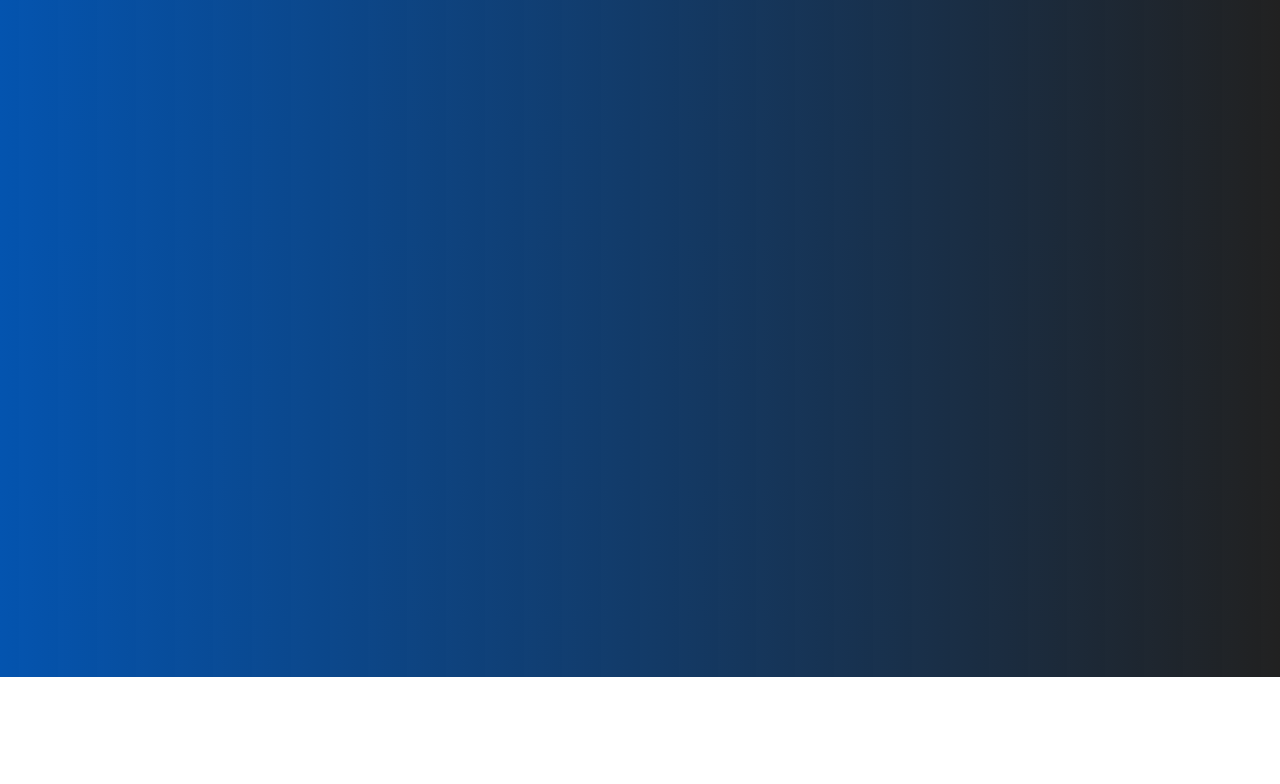
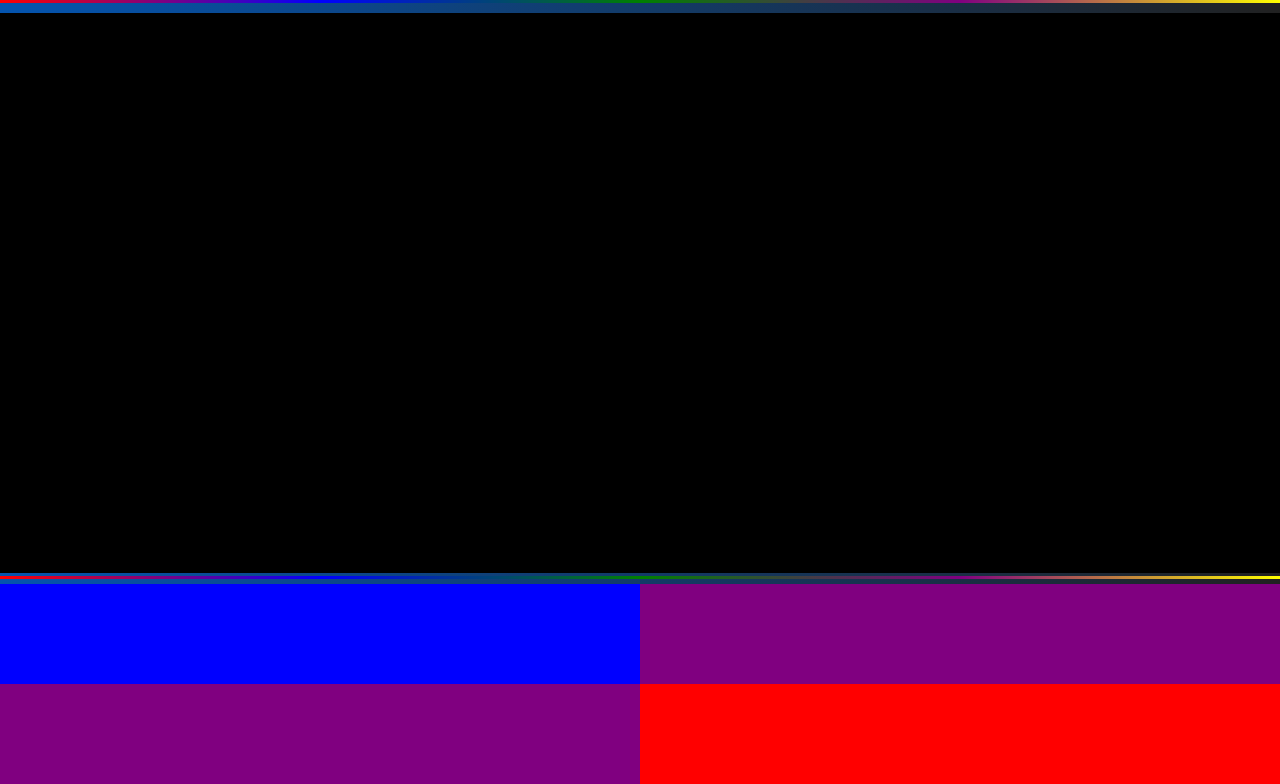
Before and after one commit to SMPS02/MyProgress, a plain HTML site: page Carpeta-HTML/sobre_mi.html in a window 1280 px wide. Shown: the part 123-907 px from the top of the page. Before the commit the page ends 800 px from the top, so only its background shows below. Drawn offline with Linux system fonts and the light colour scheme.

Commit message:
Estructuración de los apartados

```diff
--- a/Carpeta-CSS/index.css
+++ b/Carpeta-CSS/index.css
@@ -22,6 +22,7 @@ a{
     color: black;
 }
 
+/*Apartado del header para la pagina de MyProgress*/
 .header{
 
     width: 100%;
@@ -47,18 +48,21 @@ a{
     height: 40px;
     font-size: 20px;
     background-color: rgb(0, 153, 255);
+    border-radius: 8px;
+    outline: none;
+    border: 2px solid black;
 }
 .opcion{
     height: 60px;
     background-color: black;
     color: white;
 }
-
 .lineaMultiColor{
     width: 100%;
     height: 3px;
     background: linear-gradient(90deg, red, blue, green, purple, yellow);
     animation: Multi-Color .5s ease-in-out infinite;
+    margin-top: 3px;
 }
 @keyframes Multi-Color{
     0%{
@@ -77,3 +81,48 @@ a{
         background: linear-gradient(90deg, yellow, red, blue, green, purple);
     }
 }
+
+/*Apartado del footer para la pagina de MyProgress*/
+.foot{
+
+    width: 100%;
+    height: 200px;
+    background-color: black;
+    margin-top: 5px;
+    display: flex;
+}
+.parte1footer{
+    width: 50%;
+    height: 100%;
+    background-color: red;
+    display: flex;
+    flex-direction: column;
+}
+.formulario{
+    width: 100%;
+    height: 50%;
+    background-color: blue;
+}
+.redesSociales{
+    width: 100%;
+    height: 50%;
+    background-color: purple;
+}
+.parte2footer{
+
+    width: 50%;
+    height: 100%;
+    background-color: blue;
+    display: flex;
+    flex-direction: column;
+}
+.buscador{
+    width: 100%;
+    height: 50%;
+    background-color: purple;
+}
+.apartadoVacio{
+    width: 100%;
+    height: 50%;
+    background-color: red;
+}
--- a/Carpeta-CSS/relleno.css
+++ b/Carpeta-CSS/relleno.css
@@ -1,12 +1,17 @@
 /*Pagina principal de estilización para la pagina de "My Progress", en este se va a exponer el contenido principal de la pagina inicial, proyectos y sobre mi además de las diferentes transiciones y animaciones de esta.*/
 
-/*Clases generales*/
+/*Clases generales del contenido principal*/
+.secciones{
+    height: 150px;
+
+}
 .contenidoPrincipal{
 
     width: 100%;
-    height: 50vh;
+    height: 70vh;
     padding: 10px;
     margin-top: 10px;
+    background-color: black;
 }
 .cajaDeSecciones{
 
--- a/Carpeta-HTML/sobre_mi.html
+++ b/Carpeta-HTML/sobre_mi.html
@@ -5,6 +5,7 @@
     <meta name="viewport" content="width=device-width, initial-scale=1.0">
     <link rel="icon" href="../Carpeta-Multimedia/Logo Mi Progreso 1 (Circular).png">
     <link rel="stylesheet" href="../Carpeta-CSS/index.css">
+    <link rel="stylesheet" href="../Carpeta-CSS/relleno.css">
 
     <title>Mi progreso - Sobre Mi</title>
 </head>
@@ -19,7 +20,7 @@
         <nav class="navBar">
             <select name="menu" onchange="location = this.value;" class="menuDesplegable">
                 <option value="#">Opciones</option>
-                <option value="http://127.0.0.1:5500/Carpeta-HTML/index.html" class="opcion">Inicio</option>
+                <option value="http://127.0.0.1:5500/index.html" class="opcion">Inicio</option>
                 <option value="http://127.0.0.1:5500/Carpeta-HTML/proyectos.html" class="opcion">Proyectos</option>
                 <option value="http://127.0.0.1:5500/Carpeta-HTML/sobre_mi.html" class="opcion">Sobre Mi</option>
             </select>
@@ -27,8 +28,58 @@
 
     </header>
 
-     <!--Linea de separación-->
-     <div class="lineaMultiColor"></div>
+         <!--Linea de separación-->
+         <div class="lineaMultiColor"></div>
+
+
+
+         <!--Contenido Principal-->
+         <main class="contenidoPrincipal">
+
+            <div class="contenedorProyectos">
+
+            </div>
+
+         </main>
+         <!--Linea de separación-->
+         <div class="lineaMultiColor"></div>
+
+
+
+          <!--Apartado del footer-->
+          <footer class="foot">
+
+            <!--Primera parte del footer-->
+            <div class="parte1footer">
+
+                <!--Formulario de la pagina-->
+                <div class="formulario">
+
+                </div>
+
+                <!--Redes Sociales-->
+                <div class="redesSociales">
+
+                </div>
+
+            </div>
+
+            <!--Segunda parte del footer-->
+            <div class="parte2footer">
+
+                <!--Buscador Especifico-->
+                <div class="buscador">
+
+                </div>
+
+                <!--Proximamente-->
+                <div class="apartadoVacio">
+
+                </div>
+
+            </div>
+
+        </footer>
 
 </body>
 </html>
```
Also changed, not shown: Carpeta-HTML/proyectos.html (+54 -1 lines), index.html (renamed from Carpeta-HTML/index.html, +43 -1 lines).
